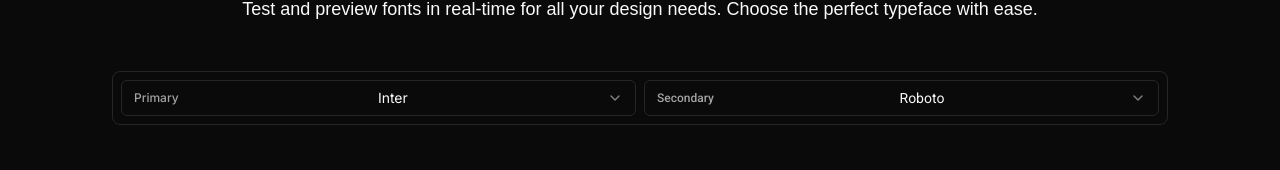
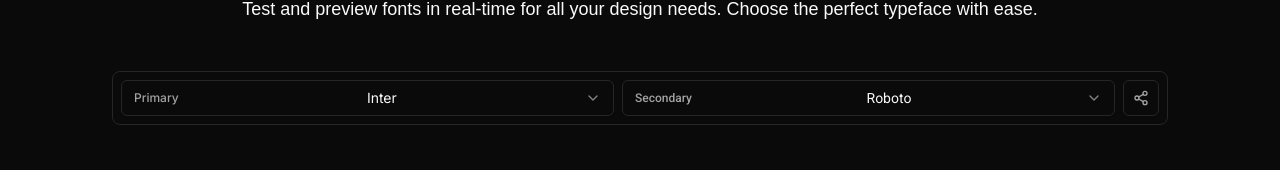
Before and after one commit to lakshyaCreates/font-fixture, a Next.js app: page / in a window 1280 px wide. Shown: the part 389-559 px from the top of the page. Built offline with nearby package versions, Linux system fonts and the light colour scheme.

Commit message:
feat: update fonts based on searchParams and add share button

```diff
--- a/package.json
+++ b/package.json
@@ -11,6 +11,7 @@
     },
     "dependencies": {
         "@radix-ui/react-select": "^2.1.5",
+        "@radix-ui/react-slot": "^1.1.1",
         "class-variance-authority": "^0.7.1",
         "clsx": "^2.1.1",
         "framer-motion": "^12.0.6",
@@ -20,6 +21,7 @@
         "react": "^19.0.0",
         "react-dom": "^19.0.0",
         "react-wrap-balancer": "^1.1.1",
+        "sonner": "^1.7.4",
         "tailwind-merge": "^3.0.1",
         "tailwindcss-animate": "^1.0.7",
         "zustand": "^5.0.3"
--- a/src/components/providers/index.tsx
+++ b/src/components/providers/index.tsx
@@ -1,4 +1,6 @@
 import { Provider as WrapBalancerProvider } from "react-wrap-balancer";
+
+import { Toaster } from "../ui/sonner";
 
 import { ThemeProvider } from "./theme-provider";
 
@@ -13,6 +15,7 @@
             >
                 {children}
                 <WrapBalancerProvider />
+                <Toaster />
             </ThemeProvider>
         </>
     );
--- /dev/null
+++ b/src/components/ui/button.tsx
@@ -0,0 +1,57 @@
+import * as React from "react"
+import { Slot } from "@radix-ui/react-slot"
+import { cva, type VariantProps } from "class-variance-authority"
+
+import { cn } from "@/lib/utils"
+
+const buttonVariants = cva(
+  "inline-flex items-center justify-center gap-2 whitespace-nowrap rounded-md text-sm font-medium transition-colors focus-visible:outline-none focus-visible:ring-1 focus-visible:ring-ring disabled:pointer-events-none disabled:opacity-50 [&_svg]:pointer-events-none [&_svg]:size-4 [&_svg]:shrink-0",
+  {
+    variants: {
+      variant: {
+        default:
+          "bg-primary text-primary-foreground shadow hover:bg-primary/90",
+        destructive:
+          "bg-destructive text-destructive-foreground shadow-sm hover:bg-destructive/90",
+        outline:
+          "border border-input bg-background shadow-sm hover:bg-accent hover:text-accent-foreground",
+        secondary:
+          "bg-secondary text-secondary-foreground shadow-sm hover:bg-secondary/80",
+        ghost: "hover:bg-accent hover:text-accent-foreground",
+        link: "text-primary underline-offset-4 hover:underline",
+      },
+      size: {
+        default: "h-9 px-4 py-2",
+        sm: "h-8 rounded-md px-3 text-xs",
+        lg: "h-10 rounded-md px-8",
+        icon: "h-9 w-9",
+      },
+    },
+    defaultVariants: {
+      variant: "default",
+      size: "default",
+    },
+  }
+)
+
+export interface ButtonProps
+  extends React.ButtonHTMLAttributes<HTMLButtonElement>,
+    VariantProps<typeof buttonVariants> {
+  asChild?: boolean
+}
+
+const Button = React.forwardRef<HTMLButtonElement, ButtonProps>(
+  ({ className, variant, size, asChild = false, ...props }, ref) => {
+    const Comp = asChild ? Slot : "button"
+    return (
+      <Comp
+        className={cn(buttonVariants({ variant, size, className }))}
+        ref={ref}
+        {...props}
+      />
+    )
+  }
+)
+Button.displayName = "Button"
+
+export { Button, buttonVariants }
--- /dev/null
+++ b/src/components/ui/sonner.tsx
@@ -0,0 +1,31 @@
+"use client"
+
+import { useTheme } from "next-themes"
+import { Toaster as Sonner } from "sonner"
+
+type ToasterProps = React.ComponentProps<typeof Sonner>
+
+const Toaster = ({ ...props }: ToasterProps) => {
+  const { theme = "system" } = useTheme()
+
+  return (
+    <Sonner
+      theme={theme as ToasterProps["theme"]}
+      className="toaster group"
+      toastOptions={{
+        classNames: {
+          toast:
+            "group toast group-[.toaster]:bg-background group-[.toaster]:text-foreground group-[.toaster]:border-border group-[.toaster]:shadow-lg",
+          description: "group-[.toast]:text-muted-foreground",
+          actionButton:
+            "group-[.toast]:bg-primary group-[.toast]:text-primary-foreground",
+          cancelButton:
+            "group-[.toast]:bg-muted group-[.toast]:text-muted-foreground",
+        },
+      }}
+      {...props}
+    />
+  )
+}
+
+export { Toaster }
--- a/src/features/fonts/font-switcher.tsx
+++ b/src/features/fonts/font-switcher.tsx
@@ -1,11 +1,16 @@
 "use client";
 
-import { useEffect } from "react";
+import { CheckIcon, Share2Icon } from "lucide-react";
+import { useCallback, useEffect, useState } from "react";
+
+import { usePathname, useRouter, useSearchParams } from "next/navigation";
 
 import { fontNames, loadGoogleFont, useFonts } from ".";
+import { toast } from "sonner";
 
 import { cn } from "@/lib/utils";
 
+import { Button } from "@/components/ui/button";
 import {
     Select,
     SelectContent,
@@ -15,6 +20,12 @@
 } from "@/components/ui/select";
 
 export const FontSwitcher = () => {
+    const pathname = usePathname();
+    const searchParams = useSearchParams();
+    const router = useRouter();
+
+    const baseUrl = "http://localhost:3000";
+
     const {
         primaryFont,
         secondaryFont,
@@ -26,6 +37,8 @@
         setSecondaryFontClassName,
     } = useFonts();
 
+    const [copied, setCopied] = useState(false);
+
     useEffect(() => {
         const loadFonts = async () => {
             const primaryClassName = await loadGoogleFont(primaryFont);
@@ -35,11 +48,37 @@
         };
         loadFonts();
     }, [primaryFont, secondaryFont]);
+
+    useEffect(() => {
+        const primaryFontInQuery = searchParams.get("primaryFont");
+        if (primaryFontInQuery) setPrimaryFont(primaryFontInQuery);
+
+        const secondaryFontInQuery = searchParams.get("secondaryFont");
+        if (secondaryFontInQuery) setSecondaryFont(secondaryFontInQuery);
+    }, [searchParams]);
+
+    function getQuery() {
+        const params = new URLSearchParams(searchParams.toString());
+        params.delete("primaryFont");
+        params.delete("secondaryFont");
+
+        params.set("primaryFont", primaryFont);
+        params.set("secondaryFont", secondaryFont);
+
+        const query = "?" + params.toString();
+
+        return query;
+    }
+
     return (
         <div className="flex w-full flex-wrap items-center gap-2 rounded-lg border bg-background p-2 sm:flex-nowrap">
             <Select
                 onValueChange={(value) => {
+                    const params = new URLSearchParams(searchParams.toString());
                     setPrimaryFont(value);
+                    params.delete("primaryFont");
+                    params.set("primaryFont", value);
+                    router.replace(pathname + "?" + params.toString());
                 }}
                 value={primaryFont}
             >
@@ -69,6 +108,10 @@
             <Select
                 onValueChange={(value) => {
                     setSecondaryFont(value);
+                    const params = new URLSearchParams(searchParams.toString());
+                    params.delete("secondaryFont");
+                    params.set("secondaryFont", value);
+                    router.replace(pathname + "?" + params.toString());
                 }}
                 value={secondaryFont}
             >
@@ -95,6 +138,29 @@
                     ))}
                 </SelectContent>
             </Select>
+            <Button
+                onClick={() => {
+                    // Logic to copy the url with search params
+                    navigator.clipboard.writeText(window.location.href);
+
+                    setCopied(true);
+                    toast.success("URL Copied", {
+                        duration: 1500,
+                    });
+                    setTimeout(() => {
+                        setCopied(false);
+                    }, 1500);
+                }}
+                size={"icon"}
+                variant={"outline"}
+                className="min-w-9"
+            >
+                {copied ? (
+                    <CheckIcon className="text-muted-foreground" />
+                ) : (
+                    <Share2Icon className="text-muted-foreground" />
+                )}
+            </Button>
         </div>
     );
 };
```
Also changed, not shown: 1 other file (tests, documents, lock files or other folders).
